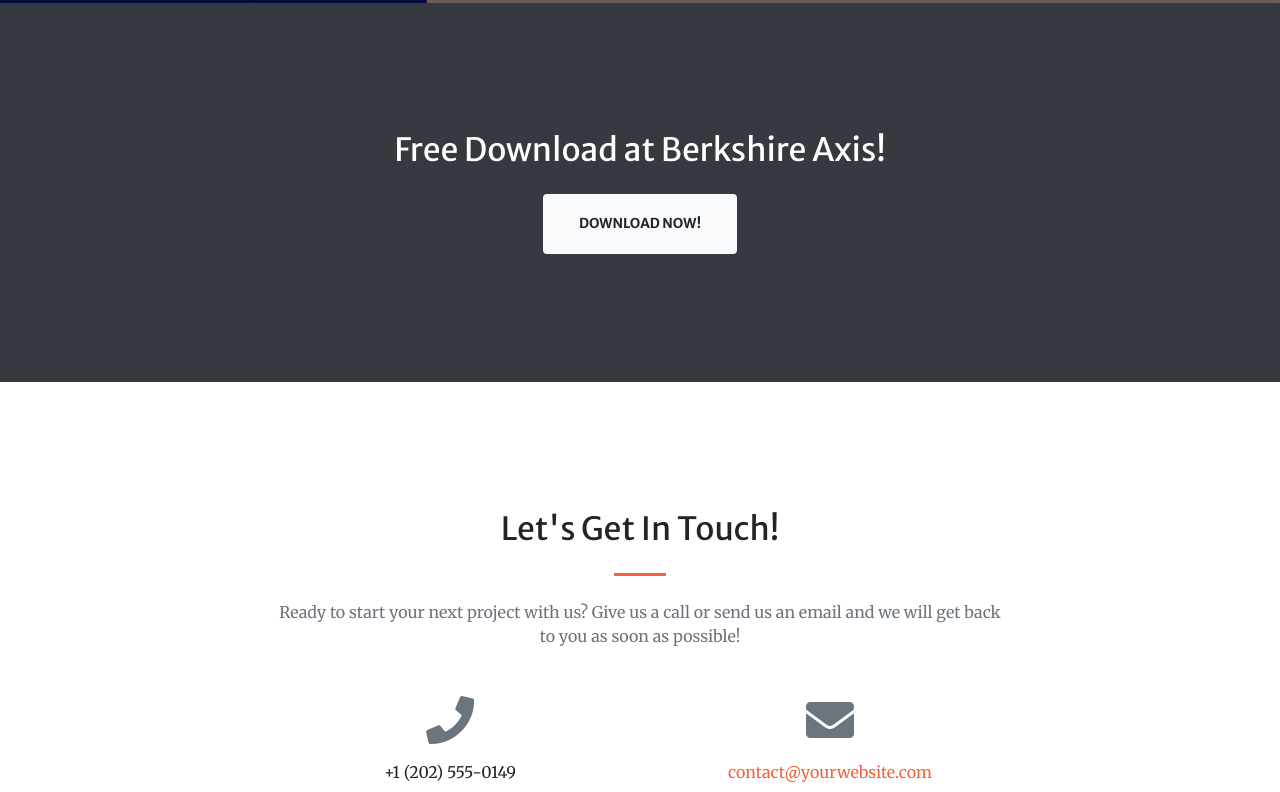
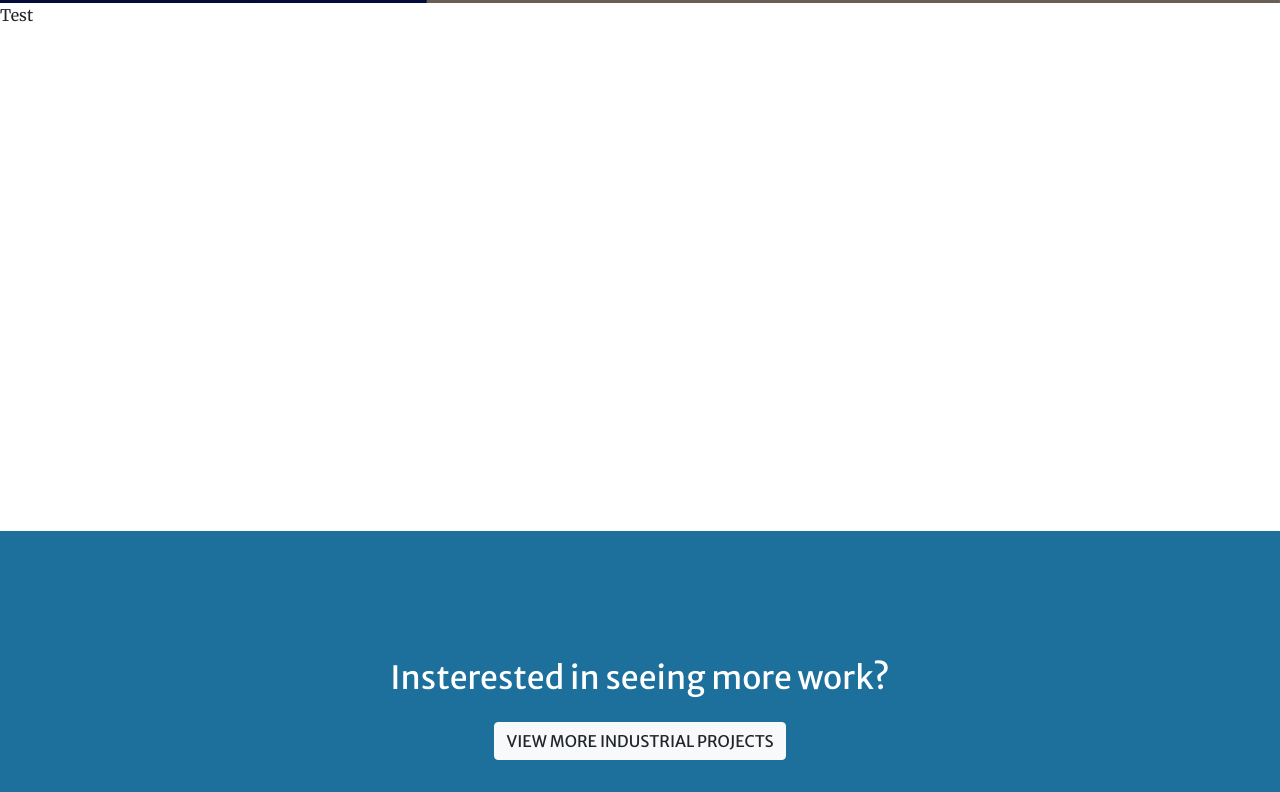
Before and after one commit to ninjadevtrack/berkshire, a website with bundled scripts: page index.html in a window 1280 px wide. Shown: the part 1148-1940 px from the top of the page. Built offline with nearby package versions, Linux system fonts and the light colour scheme; grey boxes are pictures that could not be loaded.

Commit message:
CTA section complete

```diff
--- a/index.html
+++ b/index.html
@@ -119,35 +119,31 @@
     </div>
   </section>
 
-  <!-- Call to Action Section -->
-  <section class="page-section bg-dark text-white">
-    <div class="container text-center">
-      <h2 class="mb-4">Free Download at Berkshire Axis!</h2>
-      <a class="btn btn-light btn-xl" href="https://startbootstrap.com/themes/creative/">Download Now!</a>
+  <section id="onsite">
+    <div class="container-fluid p-0">
+      <div class="row no-gutters">
+        <div class="col-lg-6">Test</div>
+        <div class="col-lg-6">
+          <p class="text-white-75 font-weight-light mb-5 font-title">Follow construction progress with our on-site webcam.</p>
+          <p class="text-white-75 font-weight-light mb-5 font-title">100 Lightbeam</p>
+          <p class="text-white-75 font-weight-light mb-5 font-title">Vaughn Ontario</p>
+          <p class="text-white-75 font-weight-light mb-5 font-title">Project</p>
+          <p class="text-white-75 font-weight-light mb-5 font-title">Our Lightbeam project in Brampton consists of two (2) new buildings at Steeles Ave and Heritage Rd.,
+            with a total of approximately 150,000 sf total of Class ‘A’ industrial space. Building A (10 Lightbeam Terrace),
+            is approximately 80,502sf subdivided into proposed +/- 2780 sf to 4887sf units (24 Units total). Building B (20 Lightbeam Terrace),
+            is approximately 74,723sf subdivided into proposed +/- 5200 sf to 9250 sf units (11 in total). The site accommodates 183 parking spaces,
+            with a saw tooth construction loading area. The Site is zoned Industrial M4.
+          </p>
+        </div>
+      </div>
     </div>
   </section>
 
-  <!-- Contact Section -->
-  <section class="page-section" id="contact">
-    <div class="container">
-      <div class="row justify-content-center">
-        <div class="col-lg-8 text-center">
-          <h2 class="mt-0">Let's Get In Touch!</h2>
-          <hr class="divider my-4">
-          <p class="text-muted mb-5">Ready to start your next project with us? Give us a call or send us an email and we will get back to you as soon as possible!</p>
-        </div>
-      </div>
-      <div class="row">
-        <div class="col-lg-4 ml-auto text-center mb-5 mb-lg-0">
-          <i class="fas fa-phone fa-3x mb-3 text-muted"></i>
-          <div>+1 (202) 555-0149</div>
-        </div>
-        <div class="col-lg-4 mr-auto text-center">
-          <i class="fas fa-envelope fa-3x mb-3 text-muted"></i>
-          <!-- Make sure to change the email address in anchor text AND the link below! -->
-          <a class="d-block" href="mailto:contact@yourwebsite.com">contact@yourwebsite.com</a>
-        </div>
-      </div>
+  <!-- Call to Action Section -->
+  <section class="page-section bg-blue text-white">
+    <div class="container text-center">
+      <h2 class="mb-4">Insterested in seeing more work?</h2>
+      <a class="btn btn-light btn-cta" href="https://startbootstrap.com/themes/creative/">View more Industrial Projects</a>
     </div>
   </section>
 
```
Also changed, not shown: css/creative.css, img/featured_project1.png (added), img/featured_project2.png (added), img/featured_project3.png (added), 1 other file.
